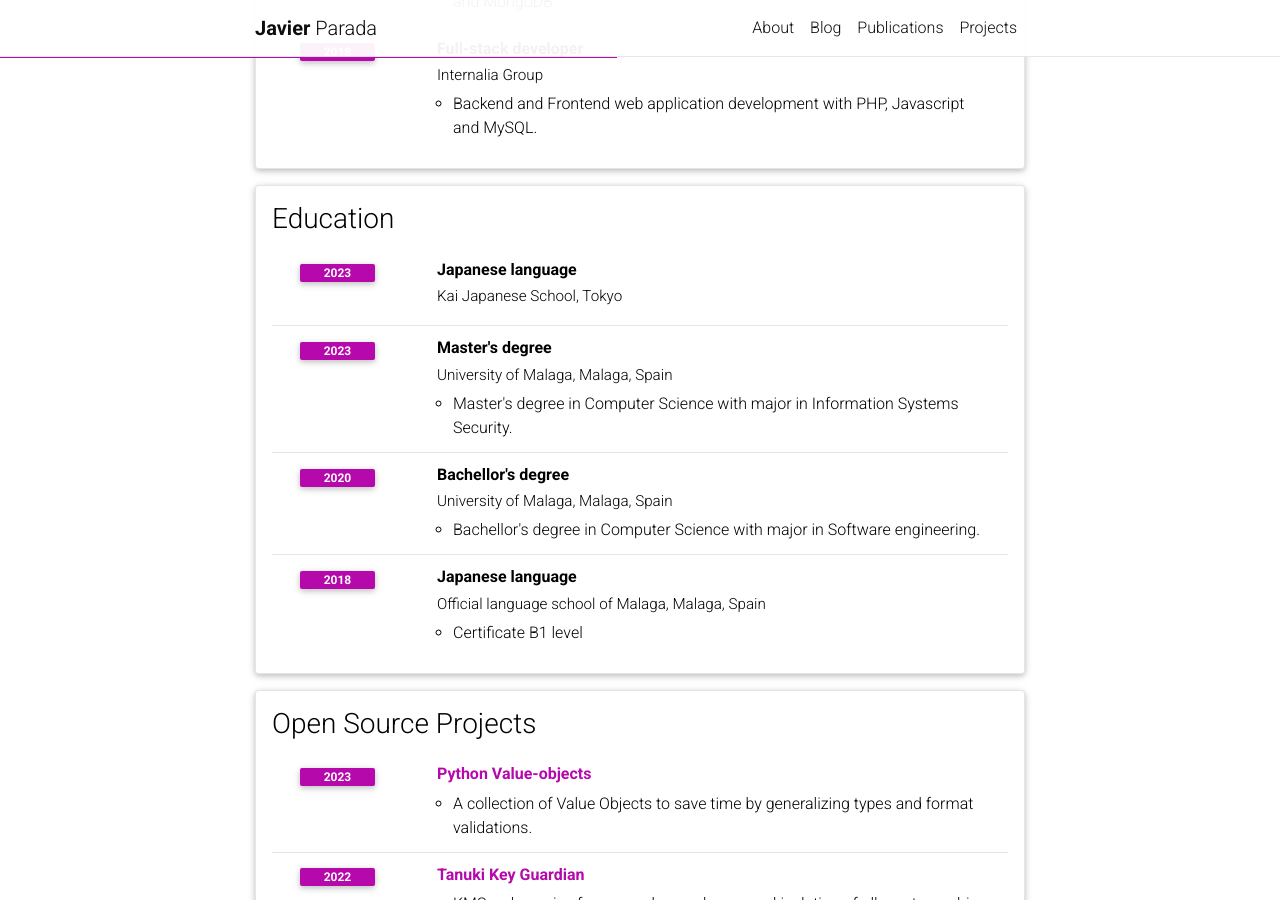
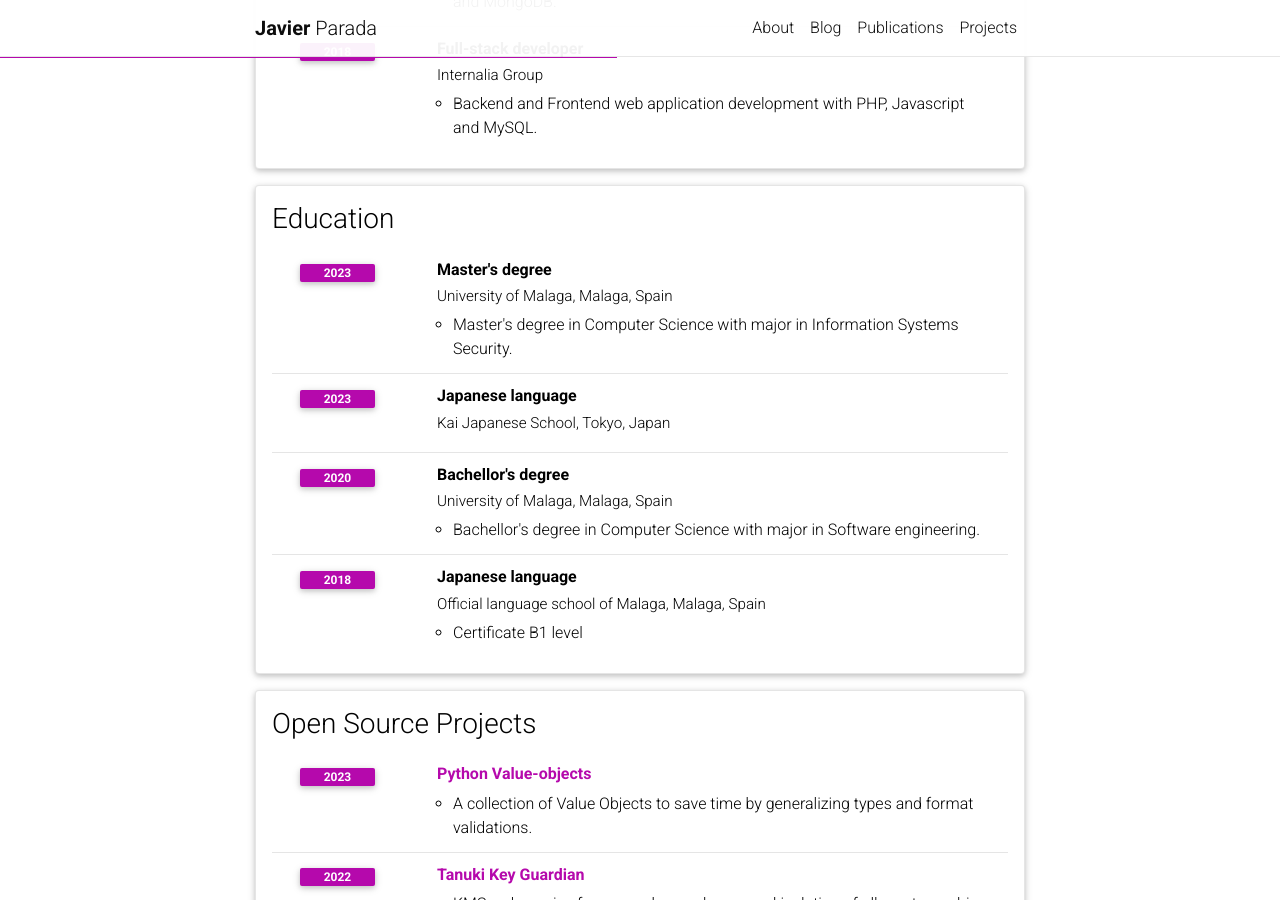
Before and after one commit to jparadadev/jparadadev.github.io, a Jekyll site: the page built from _pages/cv.md, in a window 1280 px wide and 900 px high, scrolled down 705 px. Built offline with Jekyll 4.4.1, drawn with Linux system fonts in a browser that asks for light colours; comment, search, counter and statistics services are not loaded; a style sheet for code colours, icons or effects is not loaded.

Commit message:
Change education order

```diff
--- a/_data/cv.yml
+++ b/_data/cv.yml
@@ -31,13 +31,13 @@
 - title: Education
   type: time_table
   contents:
-    - title: Japanese language
-      institution: Kai Japanese School, Tokyo
-      year: 2023
     - title: Master's degree
       institution: University of Malaga, Malaga, Spain
       year: 2023
       description: Master's degree in Computer Science with major in Information Systems Security.
+    - title: Japanese language
+      institution: Kai Japanese School, Tokyo, Japan
+      year: 2023
     - title: Bachellor's degree
       institution: University of Malaga, Malaga, Spain
       year: 2020
```
